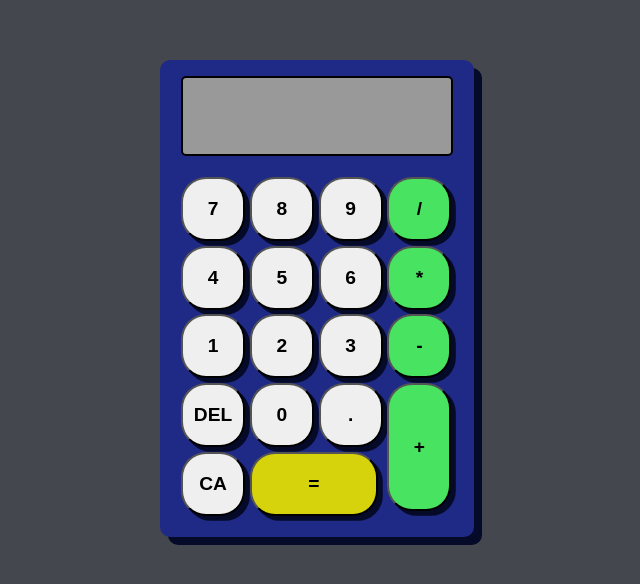
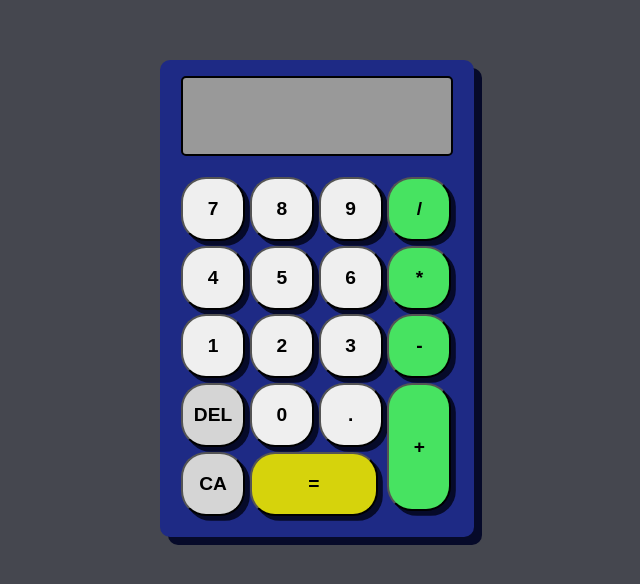
Before and after one commit to MillivoltLightningbolt/top-calculator, a plain HTML site: page index.html in a window 1280 px wide. Shown: the part 140-724 px from the top of the page, without its empty margins (323-963 px from the left). Drawn offline with Linux system fonts and the light colour scheme.

Commit message:
Darken the buttons that clear the display

```diff
--- a/style.css
+++ b/style.css
@@ -27,6 +27,11 @@ button.double-height {
 
 button.equals {
   background-color: hsl(59 89.2% 44.4%);
+}
+
+button.clear-entry,
+button.clear-all {
+  background-color: hsl(233 0% 83.6%);
 }
 
 .calculator {
```
